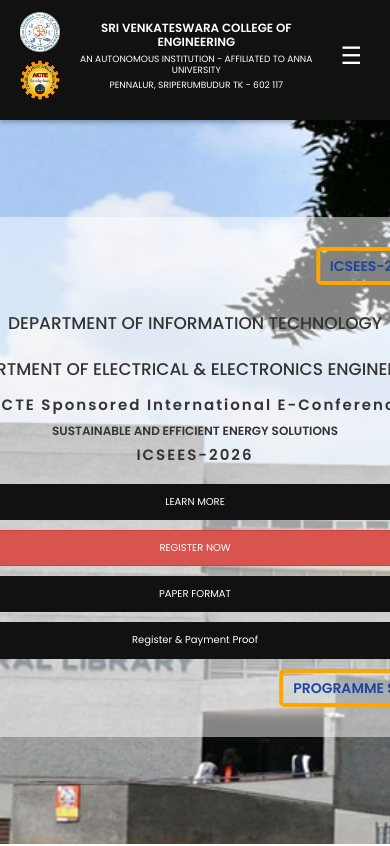
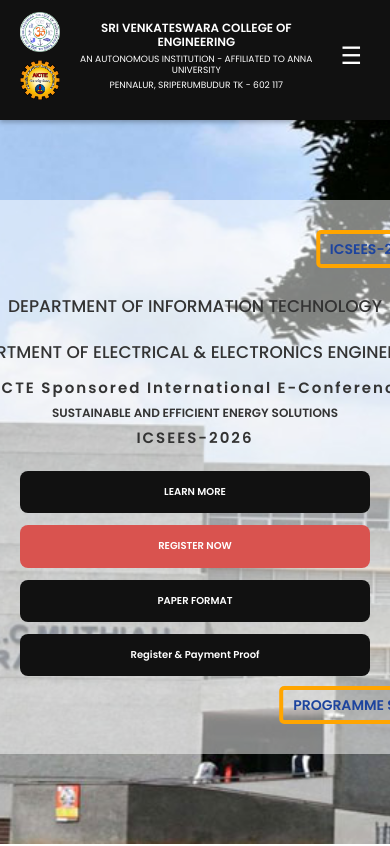
Before and after one commit to Dineshkarthik-2776/Step-2026, a React (Vite) app: page / in a window 390 px wide. Shown: the top 846 px of the page. Built offline with nearby package versions, Linux system fonts and the light colour scheme; a web font is replaced by a local one.

Commit message:
fix: button styling in mobile view

```diff
--- a/src/css/custom.css
+++ b/src/css/custom.css
@@ -351,6 +351,51 @@
   border-radius: 20px;
 }
 
+/* === Mobile Buttons Styling (Under 768px) === */
+@media (max-width: 768px) {
+  .home-buttons {
+    flex-direction: column;        /* stack buttons vertically */
+    align-items: center;           /* center align */
+    width: 100%;
+    gap: 12px;                     /* space between buttons */
+    margin-top: 25px;
+  }
+
+  .btn {
+    width: 90%;                    /* almost full width */
+    max-width: 350px;              /* keeps button readable on large phones */
+    font-size: 1rem;
+    font-weight: 600;
+    padding: 12px 18px;
+    text-align: center;
+    border-radius: 8px;
+    background-color: #111;
+    color: white;
+    border: 2px solid transparent;
+    transition: all 0.3s ease;
+  }
+
+  .btn:hover {
+    background-color: #00BFFF;
+    border-color: #00BFFF;
+    color: #fff;
+  }
+
+  .btn-danger {
+    background-color: #d9534f;
+  }
+
+  .btn-danger:hover {
+    background-color: #c9302c;
+  }
+
+  /* Optional: improve touch feel */
+  .btn:active {
+    transform: scale(0.97);
+  }
+}
+
+
 /* Responsive container similar to Bootstrap's container to avoid full-bleed on wide screens */
 .container {
   max-width: 1200px;
```
